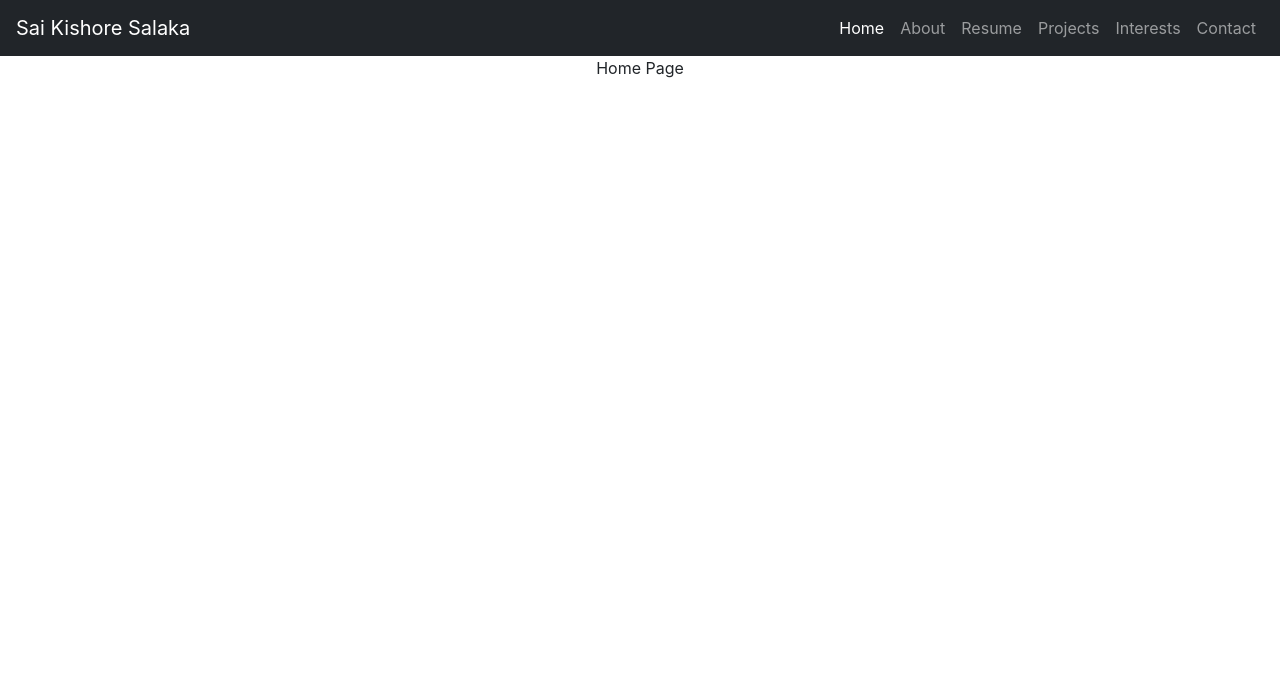
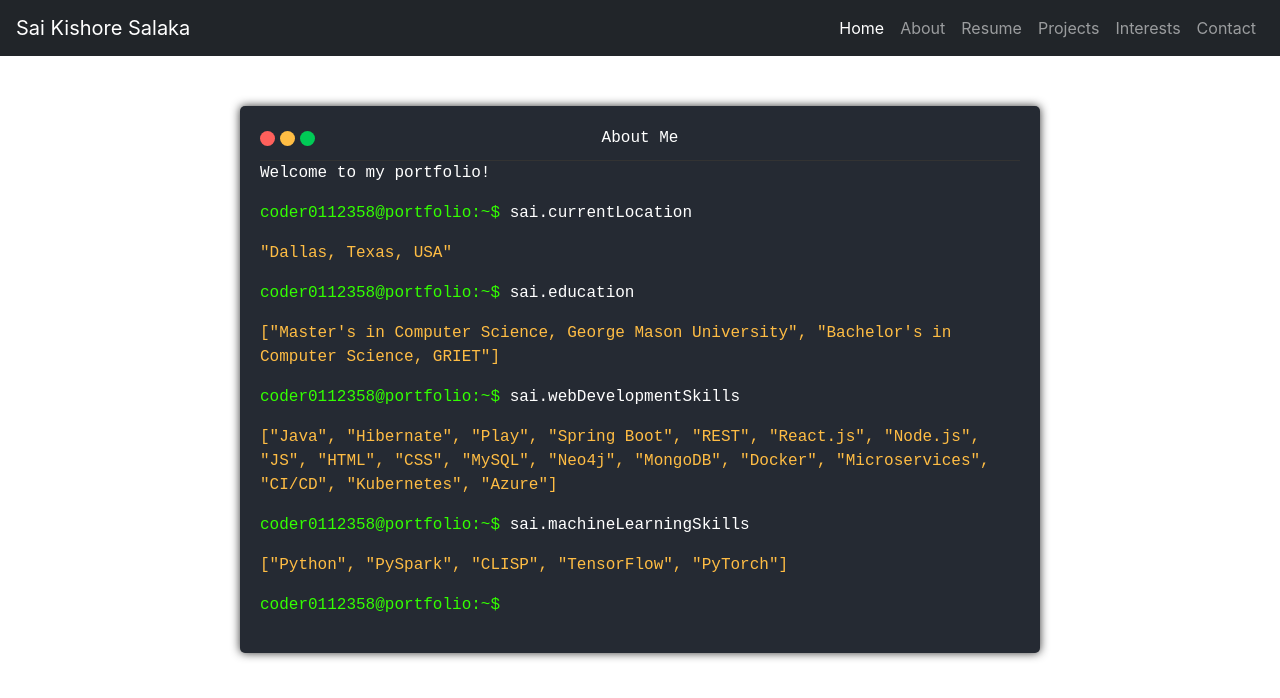
Before and after one commit to sai2009kishore/portfolio, a React (Create React App) app: page / in a window 1280 px wide. Shown: the top 698 px of the page. Built offline with nearby package versions, Linux system fonts and the light colour scheme.

Commit message:
Added info terminal

```diff
--- a/src/App.jsx
+++ b/src/App.jsx
@@ -7,7 +7,7 @@ import Resume from './components/Resume';
 import Projects from './components/Projects';
 import NavbarComponent from './components/NavbarComponent';
 import 'bootstrap/dist/css/bootstrap.min.css';
-import './styles/App.css';
+import './assets/styles/App.css';
 import { getContext } from './assets/js/utils';
 
 function App() {
--- /dev/null
+++ b/src/assets/styles/terminal.css
@@ -0,0 +1,82 @@
+.terminal-window {
+    background: #252a33;
+    color: #fff;
+    font-family: 'Courier New', Courier, monospace;
+    padding: 20px;
+    border-radius: 5px;
+    box-shadow: 0 0 10px #333;
+    max-width: 800px;
+    margin: 50px auto;
+}
+
+@media (max-width: 575px) {
+    .terminal-window {
+        margin: 50px 16px 50px 16px;
+    }
+}
+
+.terminal-header {
+    display: flex;
+    align-items: center;
+    padding-bottom: 10px;
+    border-bottom: 1px solid #333;
+}
+
+.terminal-buttons {
+    display: flex;
+}
+
+.terminal-buttons-right {
+    height: 15px;
+    width: 60px;
+}
+
+.terminal-button {
+    height: 15px;
+    width: 15px;
+    border-radius: 50%;
+    margin-right: 5px;
+}
+
+.close-button {
+    background: #ff605c;
+}
+
+.minimize-button {
+    background: #ffbd44;
+}
+
+.maximize-button {
+    background: #00ca56;
+}
+
+.terminal-title {
+    flex-grow: 1;
+    text-align: center;
+}
+
+.terminal-body {
+    white-space: pre-wrap;
+}
+
+.terminal-prompt {
+    color: #33ff00;
+}
+
+.terminal-response {
+    color: #ffbd44;
+}
+
+.terminal-cursor {
+    display: inline-block;
+    width: 10px;
+    background-color: #fff;
+    margin-left: 5px;
+    animation: blink 1s step-start infinite;
+}
+
+@keyframes blink {
+    50% {
+        background-color: transparent;
+    }
+}
--- a/src/components/Home.jsx
+++ b/src/components/Home.jsx
@@ -1,5 +1,38 @@
+import { Fragment } from 'react';
+import '../assets/styles/terminal.css';
+
+const PROMPT_NAME = 'coder0112358@portfolio:~$ ';
+
 const Home = () => {
-    return <div>Home Page</div>;
+    const generatePrompt = (prompt, response) => {
+        return <Fragment>
+            <p><span className="terminal-prompt">{PROMPT_NAME}</span>{prompt}</p>
+            {
+                response &&
+                <p><span className="terminal-response">{response}</span></p>
+            }
+        </Fragment>
+    }
+
+    return <div className="terminal-window">
+        <div className="terminal-header">
+            <div className="terminal-buttons">
+                <div className="terminal-button close-button"></div>
+                <div className="terminal-button minimize-button"></div>
+                <div className="terminal-button maximize-button"></div>
+            </div>
+            <span className="terminal-title">About Me</span>
+            <div className="terminal-buttons-right"></div>
+        </div>
+        <div className="terminal-body">
+            <p>Welcome to my portfolio!</p>
+            {generatePrompt('sai.currentLocation', '"Dallas, Texas, USA"')}
+            {generatePrompt('sai.education', '["Master\'s in Computer Science, George Mason University", "Bachelor\'s in Computer Science, GRIET"]')}
+            {generatePrompt('sai.webDevelopmentSkills', '["Java", "Hibernate", "Play", "Spring Boot", "REST", "React.js", "Node.js", "JS", "HTML", "CSS", "MySQL", "Neo4j", "MongoDB", "Docker", "Microservices", "CI/CD", "Kubernetes", "Azure"]')}
+            {generatePrompt('sai.machineLearningSkills', '["Python", "PySpark", "CLISP", "TensorFlow", "PyTorch"]')}
+            {generatePrompt(<span className="terminal-cursor"> </span>)}
+        </div>
+    </div>;
 };
 
 export default Home;
--- a/src/components/NavbarComponent.jsx
+++ b/src/components/NavbarComponent.jsx
@@ -3,7 +3,7 @@ import Navbar from 'react-bootstrap/Navbar';
 import Nav from 'react-bootstrap/Nav';
 import { LinkContainer } from 'react-router-bootstrap';
 
-import '../styles/bootstrap.css';
+import '../assets/styles/bootstrap.css';
 import { getContext } from '../assets/js/utils';
 
 const NavbarComponent = () => {
--- a/src/index.js
+++ b/src/index.js
@@ -3,7 +3,7 @@ import ReactDOM from 'react-dom/client';
 import App from './App';
 import { BrowserRouter } from 'react-router-dom';
 
-import './styles/index.css';
+import './assets/styles/index.css';
 
 const root = ReactDOM.createRoot(document.getElementById('root'));
 root.render(
```
Also changed, not shown: src/assets/styles/App.css (added), src/assets/styles/bootstrap.css (renamed from src/styles/bootstrap.css), src/assets/styles/index.css (renamed from src/styles/index.css).
